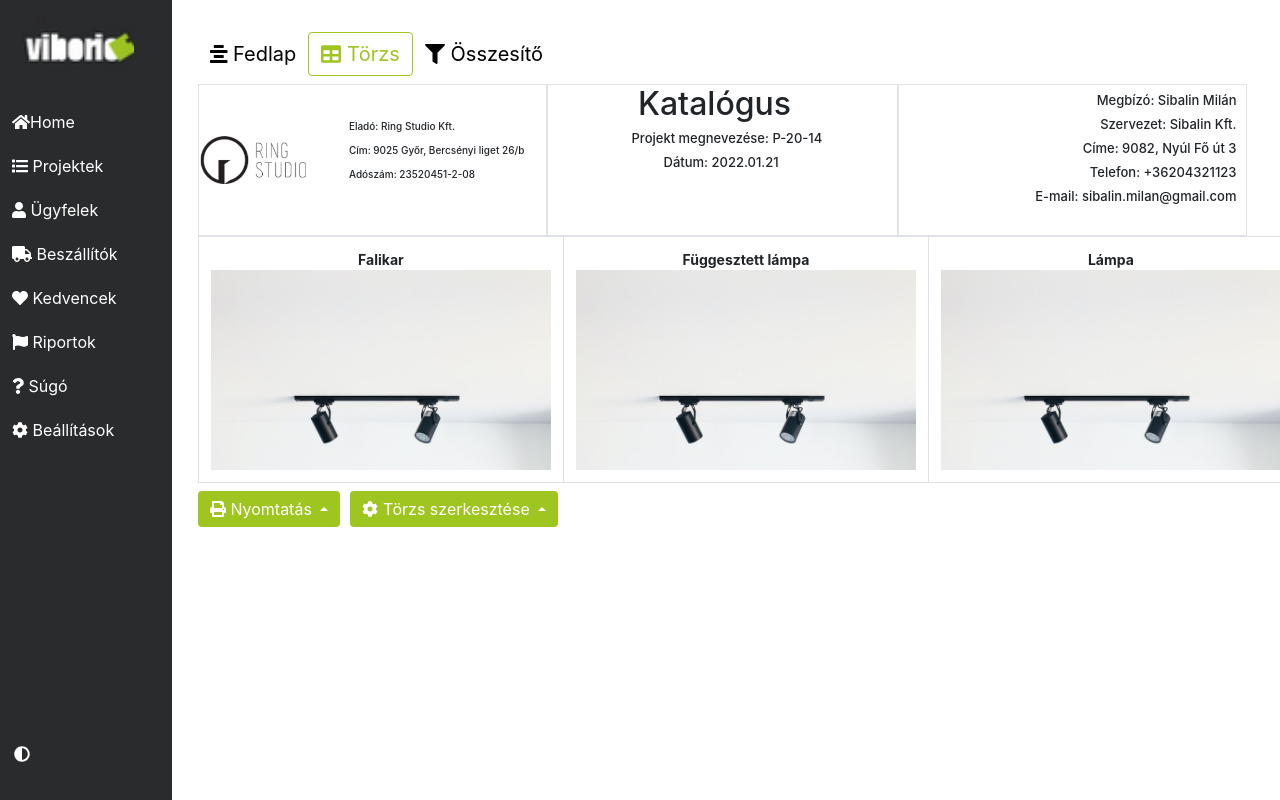
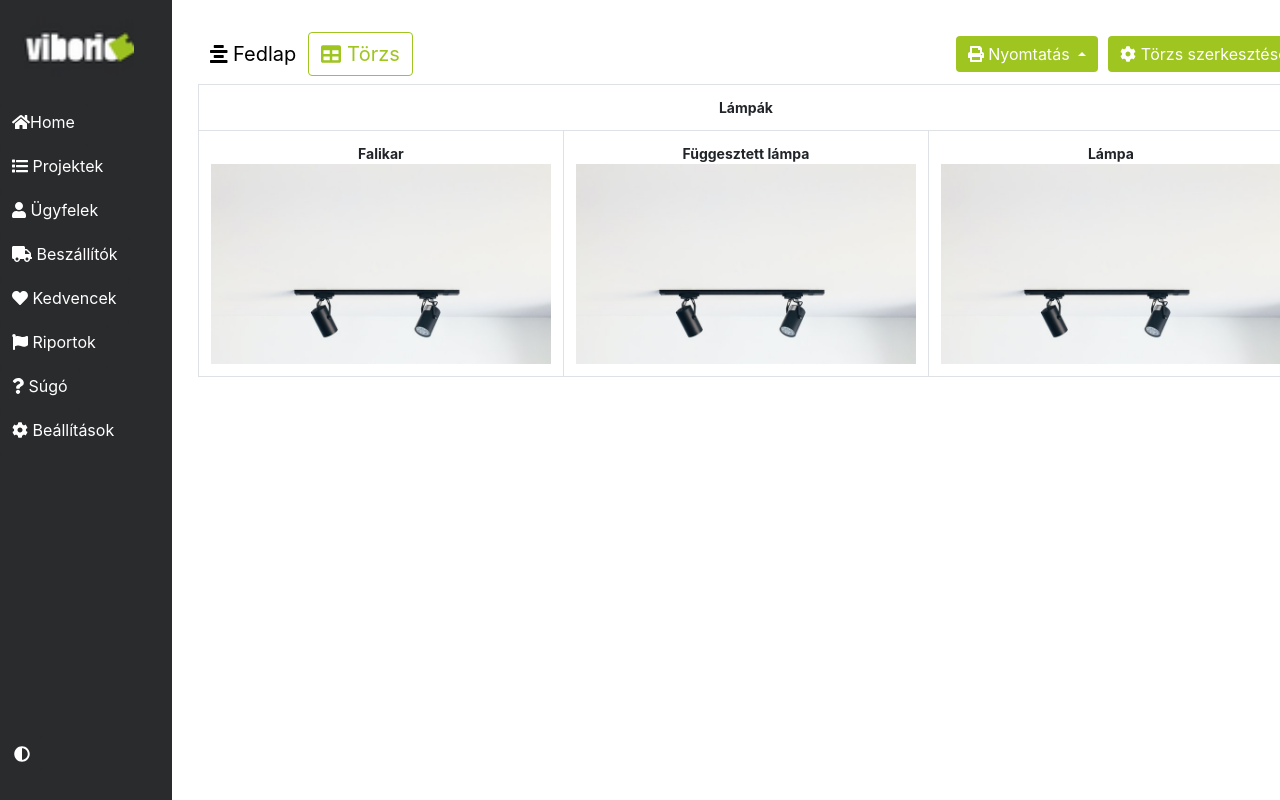
Before and after one commit to csabinemeth/ring_studio, a Vue app: page /katalogus_print in a window 1280 px wide. Built offline with nearby package versions, Linux system fonts and the light colour scheme.

Commit message:
changes 20220213

```diff
--- a/src/Views/prints/Ajanlat_print.vue
+++ b/src/Views/prints/Ajanlat_print.vue
@@ -23,6 +23,47 @@
     >
       <i class="fas fa-filter"></i> Összesítő
     </button>
+      <div class="btn-group dropdown">
+  <button type="button" class="btn btn-secondary dropdown-toggle" data-toggle="dropdown" id="printButton1" aria-haspopup="true" aria-expanded="false">
+    <i class="fa-solid fa-layer-group"></i> Csoportosítás
+  </button>
+  <div class="dropdown-menu">
+    <a class="dropdown-item" href="#"><i class="fa-solid fa-layer-group"></i> Csoport1</a>
+    <a class="dropdown-item" href="#"><i class="fa-solid fa-layer-group"></i> Csoport2</a>
+    <a class="dropdown-item" href="#"><i class="fa-solid fa-layer-group"></i> Csoport3</a>
+  </div>
+</div>
+    <div class="btn-group dropdown">
+  <button type="button" class="btn btn-secondary dropdown-toggle" data-toggle="dropdown" id="printButton1" aria-haspopup="true" aria-expanded="false">
+    <i class="fas fa-print"></i> Nyomtatás
+  </button>
+  <div class="dropdown-menu">
+    <a class="dropdown-item" href="#"><i class="fas fa-print"></i> Nyomtatás</a>
+    <a class="dropdown-item" href="#"><i class="fas fa-print"></i> Nyomtatás fedlappal</a>
+    <a class="dropdown-item" href="#"><i class="fas fa-print"></i> Nyomtatás összesítővel</a>
+    <a class="dropdown-item" href="#"><i class="fas fa-print"></i> Nyomtatás fedlappal és összesítővel</a>
+  </div>
+</div>
+
+
+ <div class="btn-group dropdown">
+  <button type="button" class="btn btn-secondary dropdown-toggle" data-toggle="dropdown" id="printButton1" aria-haspopup="true" aria-expanded="false">
+    <i class="fas fa-cog"></i> Törzs szerkesztése
+  </button>
+  <div class="dropdown-menu">
+    <a class="dropdown-item" href="#"><input class="form-check-input" type="checkbox" value="" id="flexCheckChecked" checked> Terméknév</a>
+    <a class="dropdown-item" href="#"><input class="form-check-input" type="checkbox" value="" id="flexCheckChecked" checked> Műszaki tartalom</a>
+    <a class="dropdown-item" href="#"><input class="form-check-input" type="checkbox" value="" id="flexCheckChecked" checked> Mennyiség</a>
+    <a class="dropdown-item" href="#"><input class="form-check-input" type="checkbox" value="" id="flexCheckChecked" checked> Mennyiségi egység</a>
+    <a class="dropdown-item" href="#"><input class="form-check-input" type="checkbox" value="" id="flexCheckChecked" checked> Nettó egységár</a>
+    <a class="dropdown-item" href="#"><input class="form-check-input" type="checkbox" value="" id="flexCheckChecked" checked> Nettó összár</a>
+
+    <a class="dropdown-item" href="#"><input class="form-check-input" type="checkbox" value="" id="flexCheckChecked"> Divíziók</a>
+    <a class="dropdown-item" href="#"><input class="form-check-input" type="checkbox" value="" id="flexCheckChecked"> Kategória</a>
+    <a class="dropdown-item" href="#"><input class="form-check-input" type="checkbox" value="" id="flexCheckChecked"> Termékfajta</a>
+    <a class="dropdown-item" href="#"><input class="form-check-input" type="checkbox" value="" id="flexCheckChecked"> Kép</a>
+  </div>
+</div>
     <div id="paper" class="printPaper">
       <div class="printHeader">
         <div class="logoHeader">
@@ -59,7 +100,6 @@
             <th scope="col">Termékfajta</th>
             <th scope="col">Terméknév</th>
             <th scope="col">Műszaki tartalom</th>
-            <th scope="col">Kép</th>
             <th scope="col">Menny.</th>
             <th scope="col">M.e.</th>
             <th scope="col">Nettó egység ár</th>
@@ -73,7 +113,6 @@
             <td>Falikar</td>
             <td>falikar</td>
             <td>Lámpatest mérete: 31x26,7x31 cm, Arany színnel</td>
-            <td><div id="kep1"></div></td>
             <td>5</td>
             <td>db</td>
             <td>35 480 Ft</td>
@@ -85,7 +124,6 @@
             <td>függesztett lámpa</td>
             <td>függesztett lámpa</td>
             <td>Lámpatest arany színnel 1</td>
-            <td><div id="kep2"></div></td>
             <td>2</td>
             <td>db</td>
             <td>43 943 Ft</td>
@@ -97,7 +135,6 @@
             <td>függesztett lámpa</td>
             <td>függesztett lámpa</td>
             <td>Lámpatest arany színnel 1</td>
-            <td><div id="kep3"></div></td>
             <td>2</td>
             <td>db</td>
             <td>43 943 Ft</td>
@@ -109,14 +146,6 @@
             <td>alk.</td>
             <td>90 000 Ft</td>
             <td>90 000 Ft</td>
-          </tr>
-          <tr>
-            <th colspan="9">Kedvezmény:</th>
-            <th>-50 000 Ft</th>
-          </tr>
-           <tr>
-            <th colspan="9">ÁFA:</th>
-            <th>228 564 Ft</th>
           </tr>
           <tr>
             <th colspan="8" rowspan="2">
@@ -132,79 +161,12 @@
             <th>Öszesen bruttó:</th>
             <th>1 075 099 Ft</th>
           </tr>
-          <tr>
-            <td colspan="10" class="printComment">
-              Ajánlatunk a teljes ajánlati mennyiség 30 napon belüli rendelése
-              esetére érvényes. Amennyiben nem a teljes mennyiség kerül
-              megrendelésre, vagy termékek kiváltása szükséges abban az esetben
-              az árak változhatnak. Pót rendelés esetén az ajánlatban szereplő
-              árakat nem tudjuk garantálni, illetve a szállítási határidő gyári
-              készleteket figyelembe véve eltérő lehet a korábban vásárolt
-              tétellel összehasonlítva. A termékeknél feltüntetett egységárak
-              tájékoztató jellegűek, szállítási költséget nem tartalmaznak.
-              Ajánlatunk a teljes ajánlati mennyiség 30 napon belüli rendelése
-              esetére érvényes. Amennyiben nem a teljes mennyiség kerül
-              megrendelésre, vagy termékek kiváltása szükséges abban az esetben
-              az árak változhatnak. Pót rendelés esetén az ajánlatban szereplő
-              árakat nem tudjuk garantálni, illetve a szállítási határidő gyári
-              készleteket figyelembe véve eltérő lehet a korábban vásárolt
-              tétellel összehasonlítva.A termékeknél feltüntetett egységárak
-              tájékoztató jellegűek, szállítási költséget nem tartalmaznak.
-              Ajánlatunk a teljes ajánlati mennyiség 30 napon belüli rendelése
-              esetére érvényes. Amennyiben nem a teljes mennyiség kerül
-              megrendelésre, vagy termékek kiváltása szükséges abban az esetben
-              az árak változhatnak. Pót rendelés esetén az ajánlatban szereplő
-              árakat nem tudjuk garantálni, illetve a szállítási határidő gyári
-              készleteket figyelembe véve eltérő lehet a korábban vásárolt
-              tétellel összehasonlítva.A termékeknél feltüntetett egységárak
-              tájékoztató jellegűek, szállítási költséget nem tartalmaznak.
-              Ajánlatunk a teljes ajánlati mennyiség 30 napon belüli rendelése
-              esetére érvényes. Amennyiben nem a teljes mennyiség kerül
-              megrendelésre, vagy termékek kiváltása szükséges abban az esetben
-              az árak változhatnak. Pót rendelés esetén az ajánlatban szereplő
-              árakat nem tudjuk garantálni, illetve a szállítási határidő gyári
-              készleteket figyelembe véve eltérő lehet a korábban vásárolt
-              tétellel összehasonlítva.A termékeknél feltüntetett egységárak
-              tájékoztató jellegűek, szállítási költséget nem tartalmaznak.
-              Ajánlatunk a teljes ajánlati mennyiség 30 napon belüli rendelése
-              esetére érvényes.
-            </td>
-          </tr>
+
         </tbody>
       </table>
     </div>
 
-   <div class="btn-group dropup">
-  <button type="button" class="btn btn-secondary dropdown-toggle" data-toggle="dropdown" id="printButton" aria-haspopup="true" aria-expanded="false">
-    <i class="fas fa-print"></i> Nyomtatás
-  </button>
-  <div class="dropdown-menu">
-    <a class="dropdown-item" href="#"><i class="fas fa-print"></i> Nyomtatás</a>
-    <a class="dropdown-item" href="#"><i class="fas fa-print"></i> Nyomtatás fedlappal</a>
-    <a class="dropdown-item" href="#"><i class="fas fa-print"></i> Nyomtatás összesítővel</a>
-    <a class="dropdown-item" href="#"><i class="fas fa-print"></i> Nyomtatás fedlappal és összesítővel</a>
-  </div>
-</div>
 
-
- <div class="btn-group dropup">
-  <button type="button" class="btn btn-secondary dropdown-toggle" data-toggle="dropdown" id="printButton" aria-haspopup="true" aria-expanded="false">
-    <i class="fas fa-cog"></i> Törzs szerkesztése
-  </button>
-  <div class="dropdown-menu">
-    <a class="dropdown-item" href="#"><input class="form-check-input" type="checkbox" value="" id="flexCheckChecked" checked> Terméknév</a>
-    <a class="dropdown-item" href="#"><input class="form-check-input" type="checkbox" value="" id="flexCheckChecked" checked> Műszaki tartalom</a>
-    <a class="dropdown-item" href="#"><input class="form-check-input" type="checkbox" value="" id="flexCheckChecked" checked> Mennyiség</a>
-    <a class="dropdown-item" href="#"><input class="form-check-input" type="checkbox" value="" id="flexCheckChecked" checked> Mennyiségi egység</a>
-    <a class="dropdown-item" href="#"><input class="form-check-input" type="checkbox" value="" id="flexCheckChecked" checked> Nettó egységár</a>
-    <a class="dropdown-item" href="#"><input class="form-check-input" type="checkbox" value="" id="flexCheckChecked" checked> Nettó összár</a>
-
-    <a class="dropdown-item" href="#"><input class="form-check-input" type="checkbox" value="" id="flexCheckChecked"> Divíziók</a>
-    <a class="dropdown-item" href="#"><input class="form-check-input" type="checkbox" value="" id="flexCheckChecked"> Kategória</a>
-    <a class="dropdown-item" href="#"><input class="form-check-input" type="checkbox" value="" id="flexCheckChecked"> Termékfajta</a>
-    <a class="dropdown-item" href="#"><input class="form-check-input" type="checkbox" value="" id="flexCheckChecked"> Kép</a>
-  </div>
-</div>
 
   </div>
 </template>
@@ -330,10 +292,10 @@ export default {
   top: 1vh;
 }
 
-#printButton {
+#printButton1 {
   position: relative;
-  left: 2vw;
-  top: 4vh;
+  left: 22.3vw;
+  top: -1vh;
   background-color: #9ec520;
   border: 0;
   margin-right: 10px;
--- a/src/Views/prints/Katalogus_print.vue
+++ b/src/Views/prints/Katalogus_print.vue
@@ -11,69 +11,13 @@
     <button type="button" class="btn btn-primary" id="printNavButton_Active">
       <i class="fas fa-table"></i> Törzs
     </button>
-    <button
-      type="button"
-      @click="navToBecslesSum"
-      class="btn btn-primary"
-      id="printNavButton"
-    >
-      <i class="fas fa-filter"></i> Összesítő
-    </button>
-    <div id="paper" class="printPaper">
-      <div class="printHeader">
-        <div class="logoHeader">
-          <div class="ringLogo"></div>
-          <h6 class="companyData">Eladó: Ring Studio Kft.</h6>
-          <br />
-          <h6 class="companyData">Cím: 9025 Győr, Bercsényi liget 26/b</h6>
-          <br />
-          <h6 class="companyData">Adószám: 23520451-2-08</h6>
-        </div>
-        <div class="titleHeader">
-          <h2 class="printTitleTb">Katalógus</h2>
-          <h6 class="printTitle3">Projekt megnevezése: P-20-14</h6>
-          <h6 class="printDate">Dátum: 2022.01.21</h6>
-        </div>
-        <div class="dataHeader">
-          <h6 class="printData">Megbízó: Sibalin Milán</h6>
-          <br />
-          <h6 class="printData">Szervezet: Sibalin Kft.</h6>
-          <br />
-          <h6 class="printData">Címe: 9082, Nyúl Fő út 3</h6>
-          <br />
-          <h6 class="printData">Telefon: +36204321123</h6>
-          <br />
-          <h6 class="printData">E-mail: sibalin.milan@gmail.com</h6>
-        </div>
-      </div>
-      <table class="table table-bordered" id="printTable">
-        <thead>
-        </thead>
-        <tbody>
-          <tr>
-
-            <th class="catalogCell">Falikar
-            <div class="catalogPic"></div>
-            </th>
-            <th class="catalogCell" >Függesztett lámpa
-            <div class="catalogPic"></div>
-            </th>
-            <th class="catalogCell">Lámpa
-            <div class="catalogPic"></div>
-            </th>
-
-          </tr>
-
-        </tbody>
-      </table>
-    </div>
 
     <div class="btn-group dropup">
       <button
         type="button"
         class="btn btn-secondary dropdown-toggle"
         data-toggle="dropdown"
-        id="printButton"
+        id="printButtonNew"
         aria-haspopup="true"
         aria-expanded="false"
       >
@@ -94,7 +38,7 @@
         type="button"
         class="btn btn-secondary dropdown-toggle"
         data-toggle="dropdown"
-        id="printButton"
+        id="printButtonNew"
         aria-haspopup="true"
         aria-expanded="false"
       >
@@ -165,6 +109,41 @@
 
       </div>
     </div>
+
+    <div id="paper" class="printPaper">
+
+      <table class="table table-bordered" id="printTable">
+        <thead>
+        </thead>
+        <tbody>
+          <tr>
+
+            <th class="catalogCell" colspan="3">Lámpák
+            </th>
+
+          </tr>
+          <tr>
+
+            <th class="catalogCell">Falikar
+            <div class="catalogPic"></div>
+            </th>
+            <th class="catalogCell" >Függesztett lámpa
+            <div class="catalogPic"></div>
+            </th>
+            <th class="catalogCell">Lámpa
+            <div class="catalogPic"></div>
+            </th>
+
+          </tr>
+
+
+        </tbody>
+      </table>
+    </div>
+
+
+
+
   </div>
 </template>
 
@@ -271,14 +250,6 @@ export default {
   top: -15px;
 }
 
-#printButton {
-  position: relative;
-  left: 2vw;
-  top: 4vh;
-  background-color: #9ec520;
-  border: 0;
-  margin-right: 10px;
-}
 
 .printHeader {
   display: flex;
@@ -297,6 +268,8 @@ export default {
 .catalogCell{
     text-align: center;
 }
+
+
 
 .logoHeader {
   width: 27.3vw;
@@ -347,4 +320,14 @@ export default {
   position: relative;
   left: 9vw;
 }
+
+#printButtonNew {
+  position: relative;
+  float: right;
+  left: 44.4vw;
+  top: 4vh;
+  background-color: #9ec520;
+  border: 0;
+  margin-right: 10px;
+}
 </style>
```
Also changed, not shown: src/Views/prints/AjanlatFedlap_print.vue (+16 -13 lines), src/Views/prints/AjanlatSum_print.vue (+27 -17 lines).
